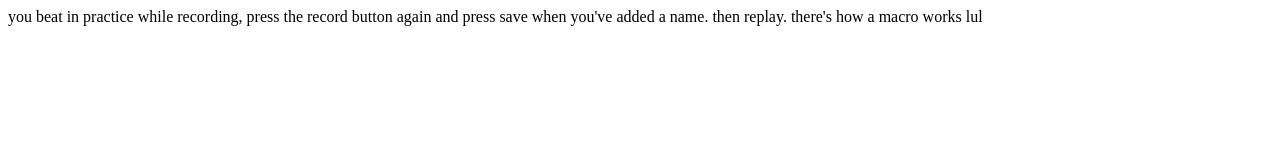
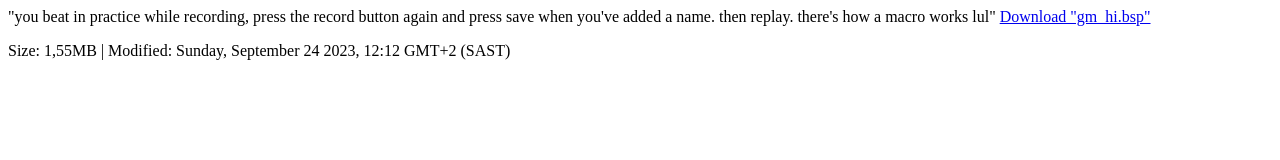
Before and after one commit to LenRouxDev/LenRouxDev.github.io, a plain HTML site: page index.html in a window 1280 px wide. Drawn offline with Linux system fonts and the light colour scheme.

Commit message:
Update index.html

```diff
--- a/index.html
+++ b/index.html
@@ -1 +1,3 @@
-you beat in practice while recording, press the record button again and press save when you've added a name. then replay. there's how a macro works lul
+<p1>"you beat in practice while recording, press the record button again and press save when you've added a name. then replay. there's how a macro works lul"</p1>
+<a href=gm_hi.bsp>Download "gm_hi.bsp"</a>
+<p>Size: 1,55MB | Modified: Sunday, September 24 2023, 12:12 GMT+2 (SAST)</p>
```
